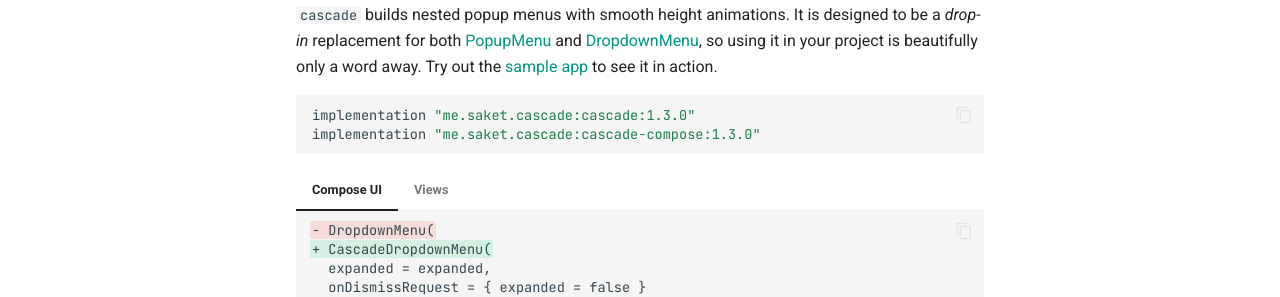
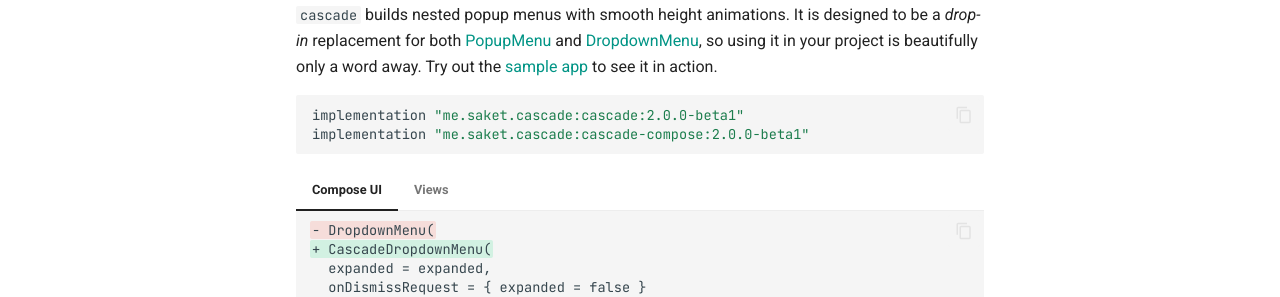
Before and after one commit to saket/cascade, an MkDocs documentation site: the page built from docs/index.md, in a window 1280 px wide and 1146 px high. Shown: the part 556-853 px from the top of the window. Built offline with MkDocs 1.6.1 and Material for MkDocs 9.7.7, drawn with Linux system fonts in a browser that asks for light colours; comment, search, counter and statistics services are not loaded.

Commit message:
Use latest version in project website

````diff
--- a/docs/index.md
+++ b/docs/index.md
@@ -5,8 +5,8 @@
 `cascade` builds nested popup menus with smooth height animations. It is designed to be a *drop-in* replacement for both [PopupMenu](https://developer.android.com/reference/androidx/appcompat/widget/PopupMenu) and [DropdownMenu](https://developer.android.com/reference/kotlin/androidx/compose/material3/package-summary#DropdownMenu(kotlin.Boolean,kotlin.Function0,androidx.compose.ui.Modifier,androidx.compose.ui.unit.DpOffset,androidx.compose.ui.window.PopupProperties,kotlin.Function1)), so using it in your project is beautifully only a word away. Try out the [sample app](https://github.com/saket/cascade/releases/download/1.3.0/cascade_v1.3.0_sample.apk) to see it in action.
 
 ```groovy
-implementation "me.saket.cascade:cascade:1.3.0"
-implementation "me.saket.cascade:cascade-compose:1.3.0"
+implementation "me.saket.cascade:cascade:2.0.0-beta1"
+implementation "me.saket.cascade:cascade-compose:2.0.0-beta1"
 ```
 
 === "Compose UI"
````
Also changed, not shown: docs/compose/index.md (+1 -1 lines), docs/views/index.md (+1 -1 lines).
